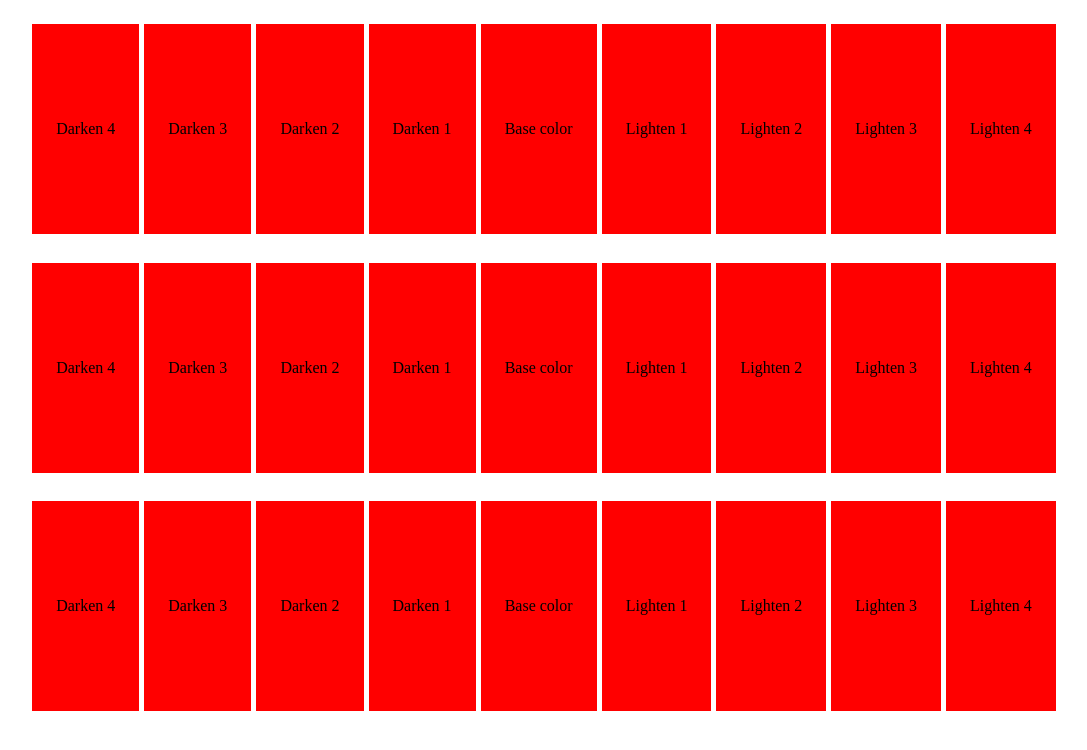
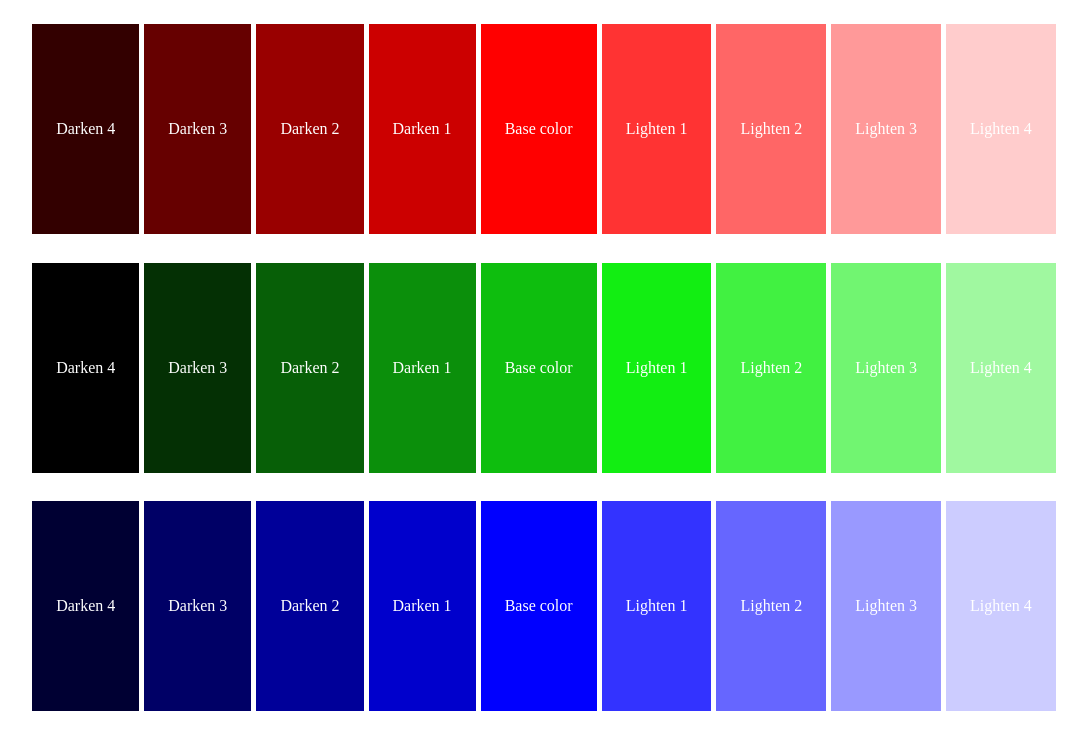
Before and after one commit to arananegra/grid-and-scss, a website built with Parcel: page src/ex1/ex1.html in a window 1280 px wide. Shown: the whole page, without its empty margins (96-1183 px from the left). Built offline with nearby package versions, Linux system fonts and the light colour scheme.

Commit message:
Added ex1

```diff
--- a/src/ex1/ex1.html
+++ b/src/ex1/ex1.html
@@ -10,39 +10,39 @@
 <body>
     <div class="container">
         <div class="red-pallete">
-            <div>Darken 4</div>
-            <div>Darken 3</div>
-            <div>Darken 2</div>
-            <div>Darken 1</div>
-            <div>Base color</div>
-            <div>Lighten 1</div>
-            <div>Lighten 2</div>
-            <div>Lighten 3</div>
-            <div>Lighten 4</div>
+            <div class="darken-4">Darken 4</div>
+            <div class="darken-3">Darken 3</div>
+            <div class="darken-2">Darken 2</div>
+            <div class="darken-1">Darken 1</div>
+            <div class="base">Base color</div>
+            <div class="lighten-1">Lighten 1</div>
+            <div class="lighten-2">Lighten 2</div>
+            <div class="lighten-3">Lighten 3</div>
+            <div class="lighten-4">Lighten 4</div>
         </div>
 
         <div class="green-pallete">
-            <div>Darken 4</div>
-            <div>Darken 3</div>
-            <div>Darken 2</div>
-            <div>Darken 1</div>
-            <div>Base color</div>
-            <div>Lighten 1</div>
-            <div>Lighten 2</div>
-            <div>Lighten 3</div>
-            <div>Lighten 4</div>
+            <div class="darken-4">Darken 4</div>
+            <div class="darken-3">Darken 3</div>
+            <div class="darken-2">Darken 2</div>
+            <div class="darken-1">Darken 1</div>
+            <div class="base">Base color</div>
+            <div class="lighten-1">Lighten 1</div>
+            <div class="lighten-2">Lighten 2</div>
+            <div class="lighten-3">Lighten 3</div>
+            <div class="lighten-4">Lighten 4</div>
         </div>
 
         <div class="blue-pallete">
-            <div>Darken 4</div>
-            <div>Darken 3</div>
-            <div>Darken 2</div>
-            <div>Darken 1</div>
-            <div>Base color</div>
-            <div>Lighten 1</div>
-            <div>Lighten 2</div>
-            <div>Lighten 3</div>
-            <div>Lighten 4</div>
+            <div class="darken-4">Darken 4</div>
+            <div class="darken-3">Darken 3</div>
+            <div class="darken-2">Darken 2</div>
+            <div class="darken-1">Darken 1</div>
+            <div class="base">Base color</div>
+            <div class="lighten-1">Lighten 1</div>
+            <div class="lighten-2">Lighten 2</div>
+            <div class="lighten-3">Lighten 3</div>
+            <div class="lighten-4">Lighten 4</div>
         </div>
     </div>
 </body>
--- a/src/ex1/scss/_layout.scss
+++ b/src/ex1/scss/_layout_and_commons.scss
@@ -7,9 +7,9 @@
   display: flex;
   justify-content: center;
   margin-top: 2vh;
+  color: white;
   > div {
       padding: 6rem 1.5rem 6rem 1.5rem;
-      background-color: red;
       margin-left: 0.2%;
       margin-right: 0.2%;
       margin-bottom: 1%;
--- a/src/ex1/scss/pallete.scss
+++ b/src/ex1/scss/pallete.scss
@@ -1 +1,37 @@
-@import "layout";
+@import "layout_and_commons";
+
+@mixin apply-variant-brightness($base-color, $brightness-property-name: null){
+    @if $brightness-property-name == null {
+        .base {
+            background-color: $base-color
+        }
+    } @else {
+        @for $i from 1 through 4 {
+            .#{$brightness-property-name}-#{$i} {
+                @if $brightness-property-name == "darken" {
+                    background-color: darken( $base-color, percentage($i / 10));
+                } @else {
+                    background-color: lighten( $base-color, percentage($i / 10))
+                }
+            }
+        }
+    }
+}
+
+.container  {
+    > div[class="red-pallete"] {
+        @include apply-variant-brightness(red, "darken");
+        @include apply-variant-brightness(red);
+        @include apply-variant-brightness(red, "lighten");
+    }
+    > div[class="green-pallete"] {
+        @include apply-variant-brightness(rgb(14, 190, 14), "darken");
+        @include apply-variant-brightness(rgb(14, 190, 14));
+        @include apply-variant-brightness(rgb(14, 190, 14), "lighten");
+    }
+    > div[class="blue-pallete"] {
+        @include apply-variant-brightness(blue, "darken");
+        @include apply-variant-brightness(blue);
+        @include apply-variant-brightness(blue, "lighten");
+    }
+}
```
